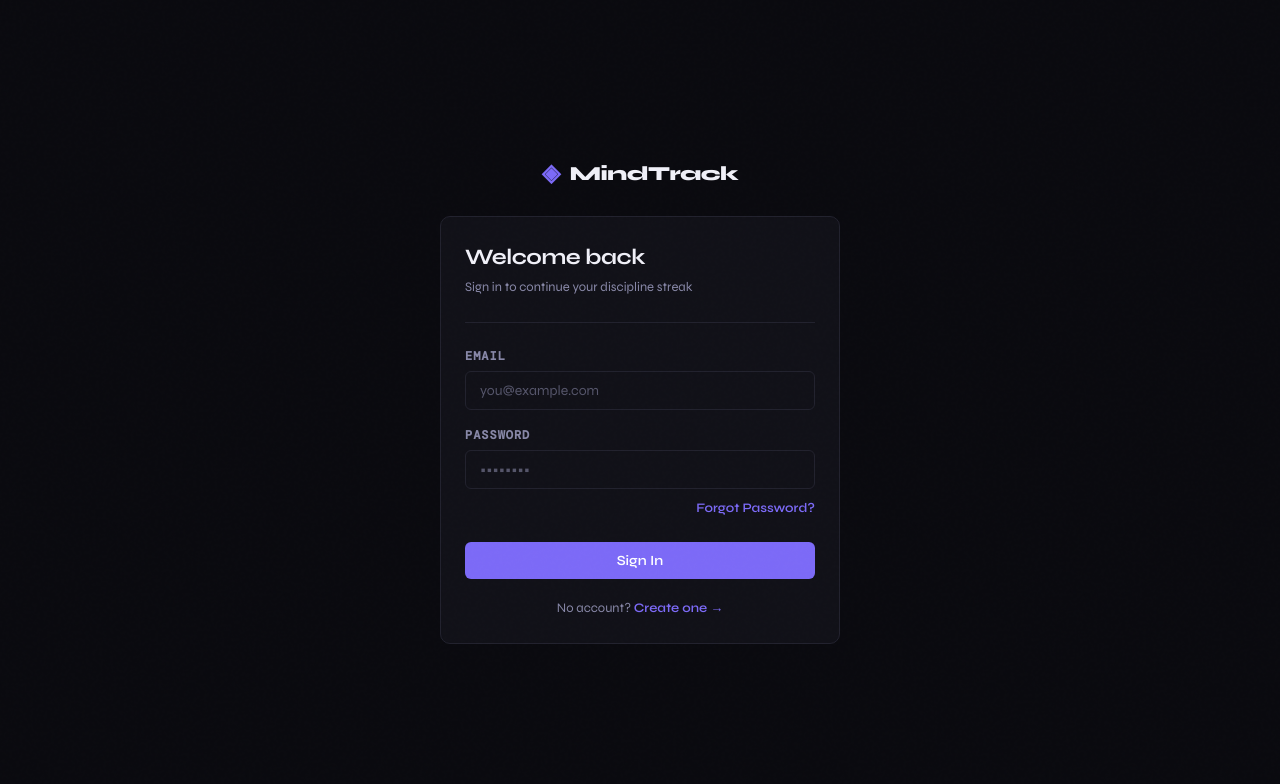
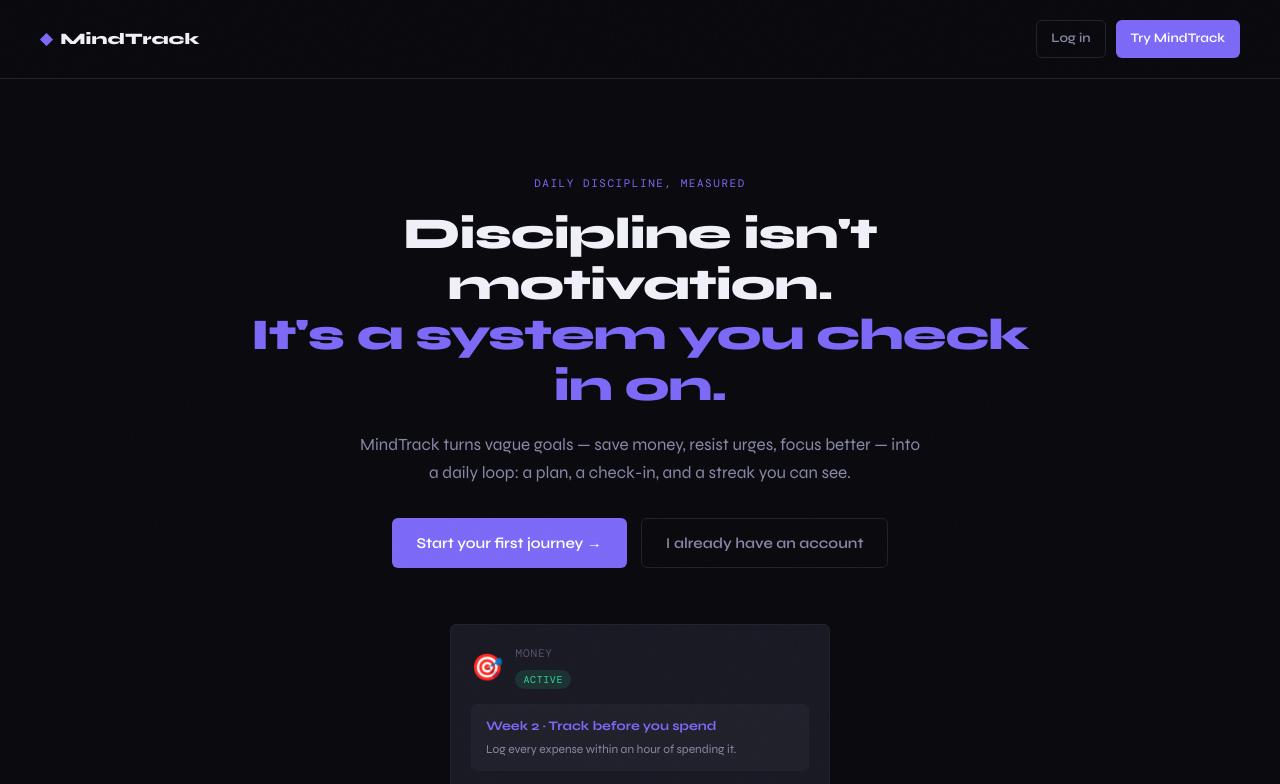
Before and after one commit to abhichauthe/MindTrack, a Vue app: page / in a window 1280 px wide. Before the commit this address led to /login. Shown: the top 784 px of the page. Built offline with nearby package versions, Linux system fonts and the light colour scheme; a web font is replaced by a local one.

Commit message:
Fix route component names and clean up routes

```diff
--- a/src/router/index.js
+++ b/src/router/index.js
@@ -1,8 +1,12 @@
 import { createRouter, createWebHistory } from 'vue-router'
 import { useAuthStore } from '@/store/auth'
-
 const routes = [
   // ── Public routes ──────────────────────────────────────────────────
+  {
+    path: '/',
+    name: 'Landing',
+    component: () => import('@/views/LandingView.vue'),
+  },
   {
     path: '/login',
     name: 'Login',
@@ -27,7 +31,6 @@
     component: () => import('@/views/RegisterView.vue'),
     meta: { guestOnly: true }
   },
-
   // ── Protected routes ───────────────────────────────────────────────
   {
     path: '/dashboard',
@@ -50,7 +53,7 @@
   {
     path: '/timetable',
     name: 'Timetable',
-    component: () => import('@/views/Timetableview.vue'),
+    component: () => import('@/views/TimetableView.vue'),
     meta: { requiresAuth: true }
   },
   {
@@ -71,57 +74,31 @@
     component: () => import('@/views/NotificationsView.vue'),
     meta: { requiresAuth: true }
   },
-  {
-    path: '/discipline',
-    name: 'Discipline',
-    component: () => import('@/views/DisciplineView.vue'),
-    meta: { requiresAuth: true }
-  },
-  {
-    path: '/plan',
-    name: 'Plan',
-    component: () => import('@/views/PlanView.vue'),
-    meta: { requiresAuth: true }
-  },
-  {
-    path: '/analytics',
-    name: 'Analytics',
-    component: () => import('@/views/AnalyticsView.vue'),
-    meta: { requiresAuth: true }
-  },
-
+  { path: '/discipline', name: 'Discipline', component: () => import('@/views/DisciplineView.vue'), meta: { requiresAuth: true } },
+  { path: '/plan', name: 'Plan', component: () => import('@/views/PlanView.vue'), meta: { requiresAuth: true } },
   // ── Default redirect ───────────────────────────────────────────────
-  {
-    path: '/',
-    redirect: '/dashboard'
-  },
   {
     path: '/:pathMatch(.*)*',
     redirect: '/dashboard'
-  }
+  },
+  { path: '/analytics', name: 'Analytics', component: () => import('@/views/AnalyticsView.vue'), meta: { requiresAuth: true } },
 ]
-
 const router = createRouter({
   history: createWebHistory(),
   routes
 })
-
 // ── Navigation guards ─────────────────────────────────────────────────
 router.beforeEach((to, from, next) => {
-  const authStore = useAuthStore()
+  const authStore  = useAuthStore()
   const isLoggedIn = authStore.isLoggedIn
-
   if (to.meta.requiresAuth && !isLoggedIn) {
     next({ name: 'Login' })
     return
   }
-
   if (to.meta.guestOnly && isLoggedIn) {
     next({ name: 'Dashboard' })
     return
   }
-
   next()
 })
-
 export default router
```
